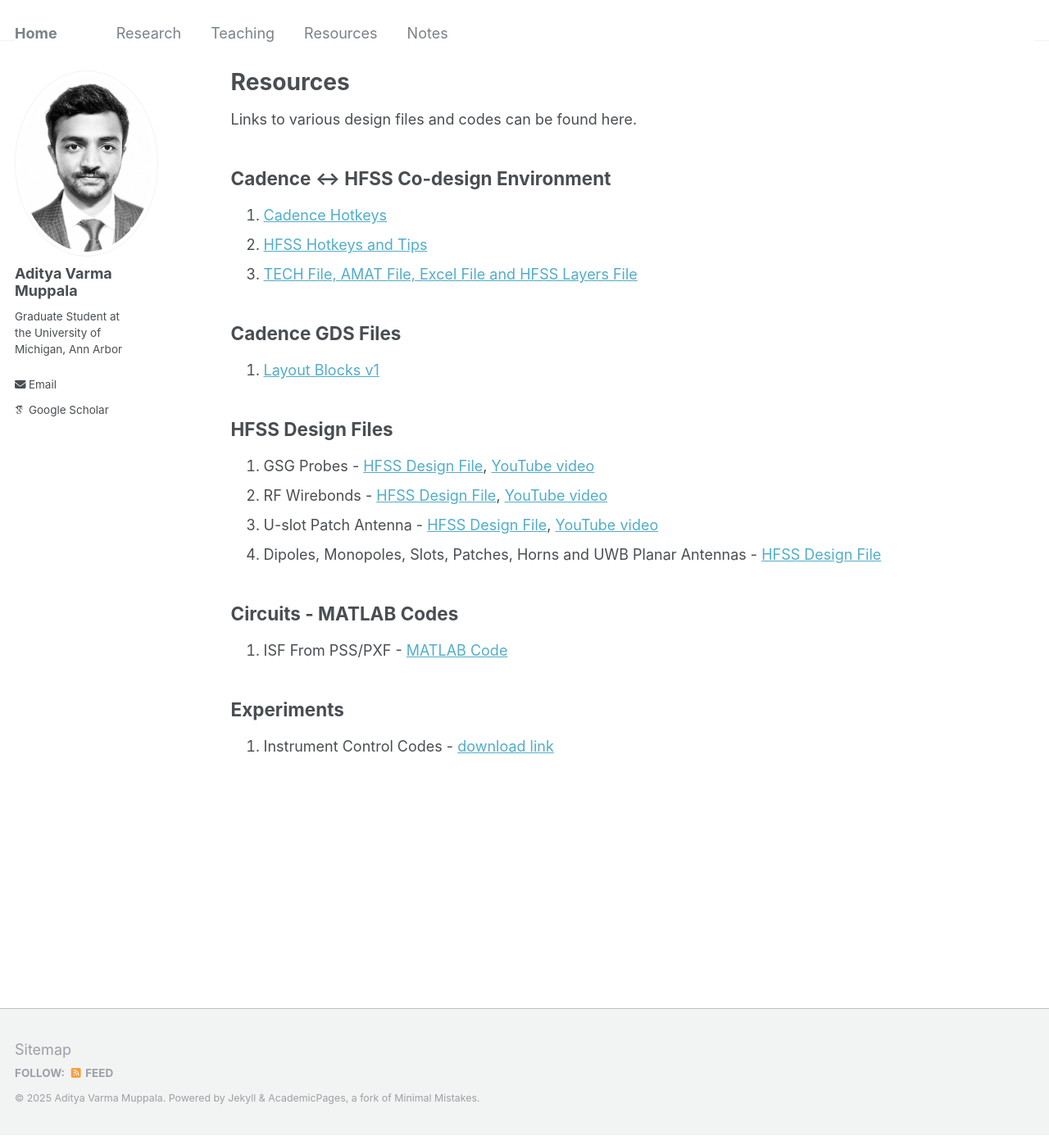
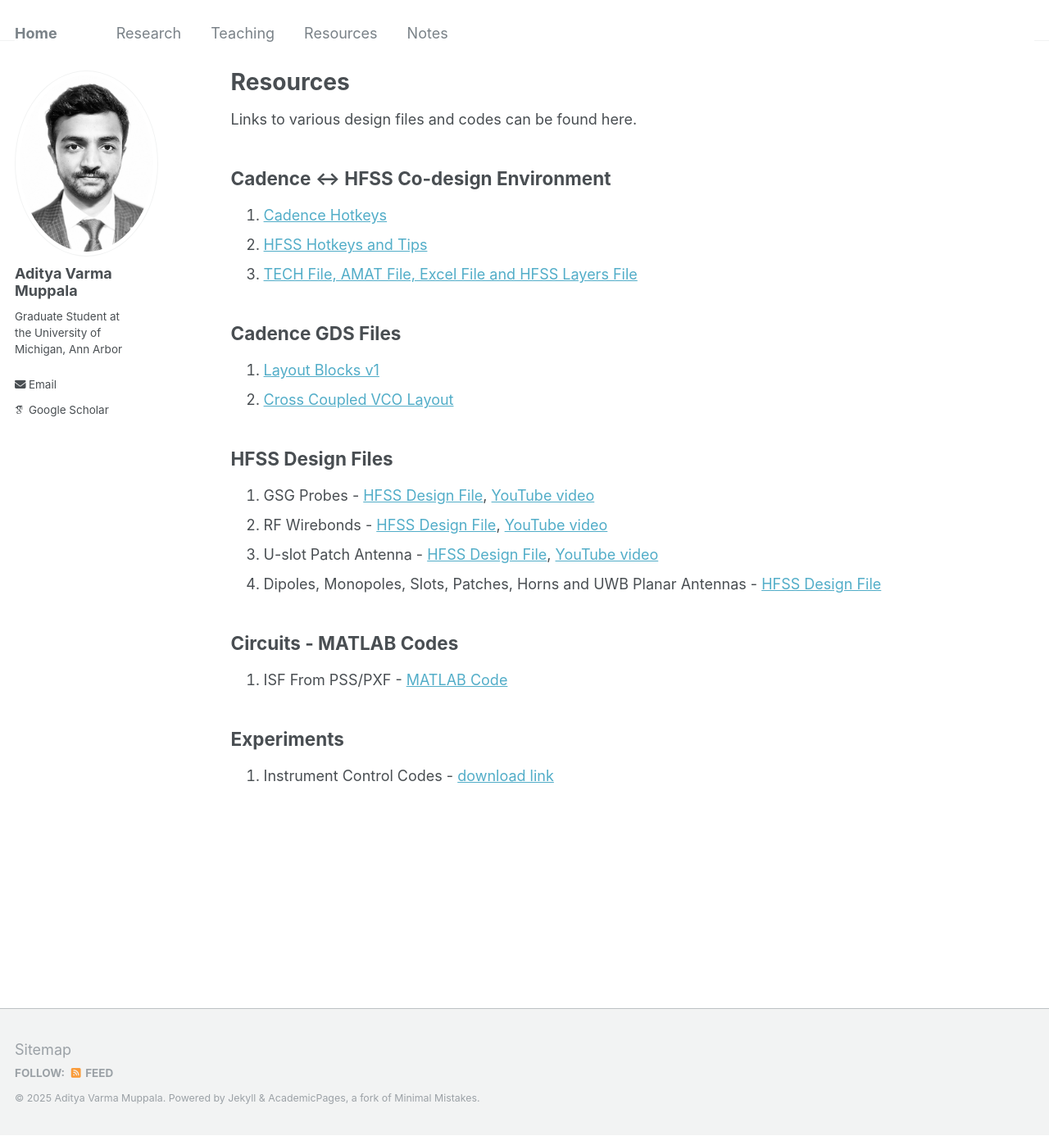
Before and after one commit to AdityaMuppala/adityamuppala.github.io, a Jekyll site: the page built from _pages/resources.md, in a window 1280 px wide and 1386 px high. Shown: the whole window at 82% size. Built offline with Jekyll 4.4.1, drawn with Linux system fonts in a browser that asks for light colours; some web fonts are replaced.

Commit message:
Update resources.md

```diff
--- a/_pages/resources.md
+++ b/_pages/resources.md
@@ -16,6 +16,7 @@ Links to various design files and codes can be found here.
 ## Cadence GDS Files
 
 1. [Layout Blocks v1](https://adityamuppala.github.io/assets/Cadence_GDS_Files/avm_All_Blocks.gds)
+2. [Cross Coupled VCO Layout](https://adityamuppala.github.io/assets/Cadence_GDS_Files/A07_CC_VCO_Cell.gds)
 
 ## HFSS Design Files
 
```
